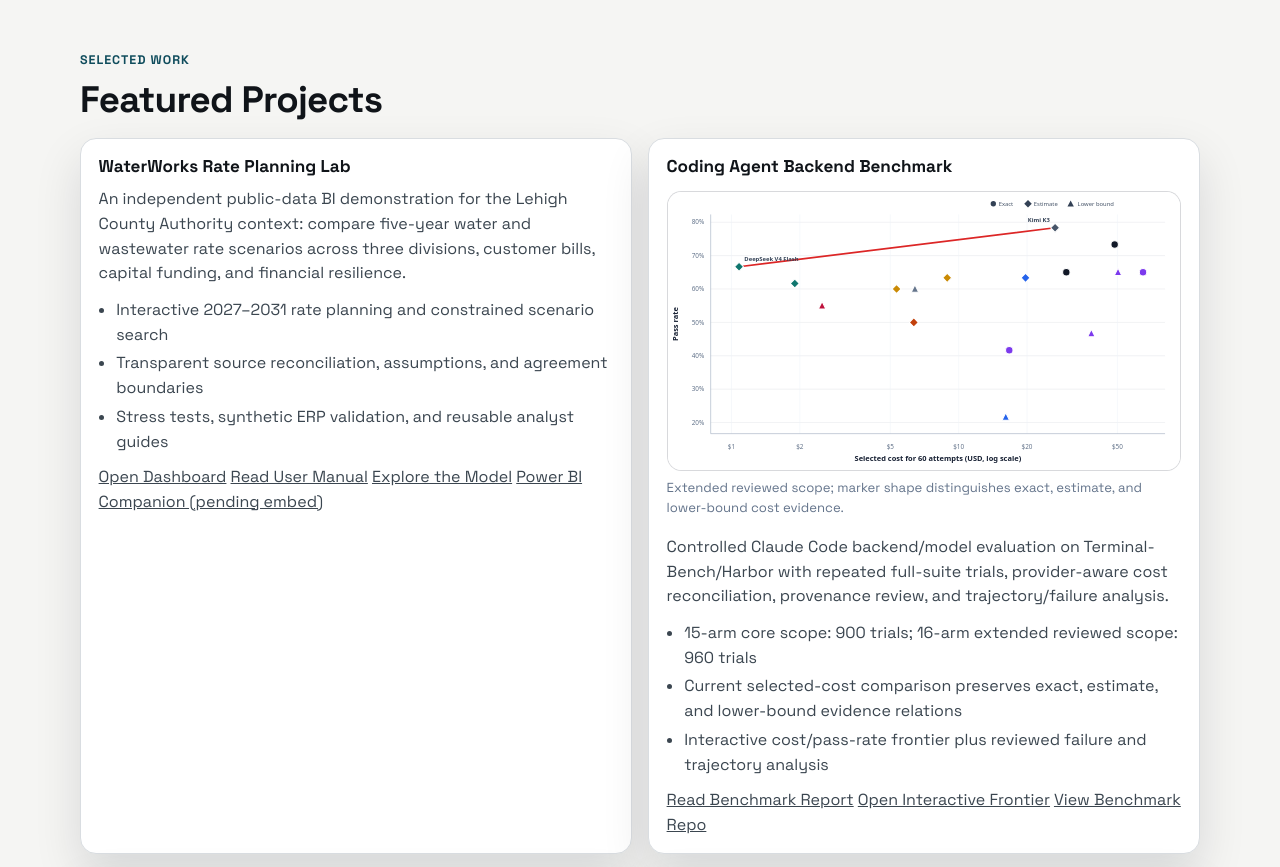
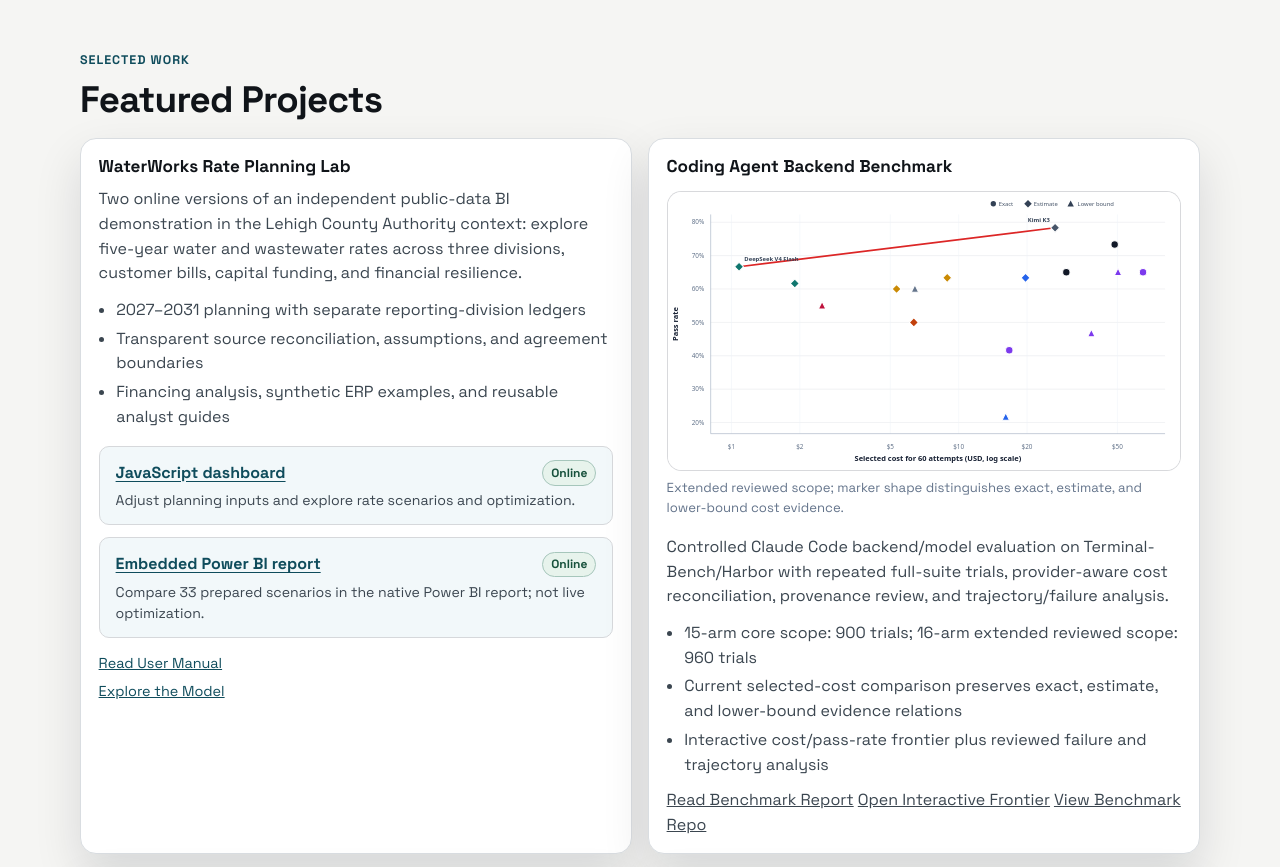
Before and after one commit to nwags/nwags.github.io, a plain HTML site: page index.html in a window 1280 px wide. Shown: the part 640-1507 px from the top of the page. Drawn offline with Linux system fonts and the light colour scheme.

Commit message:
Show both WaterWorks editions as online with separate stacked homepage links

```diff
--- a/index.html
+++ b/index.html
@@ -9,6 +9,66 @@
   <link rel="preconnect" href="https://fonts.gstatic.com" crossorigin />
   <link href="https://fonts.googleapis.com/css2?family=IBM+Plex+Serif:ital,wght@0,400;0,500;0,600;1,400&family=Space+Grotesk:wght@400;500;700&display=swap" rel="stylesheet" />
   <link rel="stylesheet" href="personal.css" />
+  <style>
+    /* Homepage-only WaterWorks links; the two dashboards remain independent. */
+    .waterworks-editions {
+      display: grid;
+      grid-template-columns: minmax(0, 1fr);
+      gap: 0.75rem;
+      margin-top: 1rem;
+    }
+    .waterworks-edition {
+      display: block;
+      padding: 0.85rem 1rem;
+      border: 1px solid var(--line);
+      border-radius: 10px;
+      color: var(--accent);
+      background: #f2f8fa;
+      text-decoration: none;
+    }
+    .waterworks-edition:hover,
+    .waterworks-edition:focus-visible {
+      border-color: var(--accent);
+      background: #e8f2f5;
+    }
+    .waterworks-edition-title {
+      display: flex;
+      align-items: center;
+      justify-content: space-between;
+      flex-wrap: wrap;
+      gap: 0.35rem 0.75rem;
+      font-weight: 700;
+    }
+    .waterworks-edition-label {
+      text-decoration: underline;
+      text-underline-offset: 3px;
+    }
+    .waterworks-online {
+      padding: 0.15rem 0.5rem;
+      border: 1px solid #a6c6bb;
+      border-radius: 999px;
+      color: #17513c;
+      background: #e7f3ec;
+      font-size: 0.75rem;
+      font-weight: 600;
+    }
+    .waterworks-edition-description {
+      display: block;
+      margin-top: 0.3rem;
+      color: var(--ink-soft);
+      font-size: 0.88rem;
+      line-height: 1.45;
+    }
+    .project-card .waterworks-docs {
+      display: flex;
+      flex-direction: column;
+      align-items: flex-start;
+      gap: 0.35rem;
+      margin-top: 0.9rem;
+      color: var(--accent);
+      font-size: 0.9rem;
+    }
+  </style>
 </head>
 <body class="personal-site">
   <a class="skip-link" href="#main">Skip to content</a>
@@ -69,22 +129,30 @@
         </div>
         <div class="project-grid">
 
-          <article class="project-card">
+          <article class="project-card project-card-waterworks">
             <h3>WaterWorks Rate Planning Lab</h3>
             <p>
-              An independent public-data BI demonstration for the Lehigh County Authority context:
-              compare five-year water and wastewater rate scenarios across three divisions, customer bills, capital funding, and financial resilience.
+              Two online versions of an independent public-data BI demonstration in the Lehigh County Authority context:
+              explore five-year water and wastewater rates across three divisions, customer bills, capital funding, and financial resilience.
             </p>
             <ul>
-              <li>Interactive 2027–2031 rate planning and constrained scenario search</li>
+              <li>2027–2031 planning with separate reporting-division ledgers</li>
               <li>Transparent source reconciliation, assumptions, and agreement boundaries</li>
-              <li>Stress tests, synthetic ERP validation, and reusable analyst guides</li>
+              <li>Financing analysis, synthetic ERP examples, and reusable analyst guides</li>
             </ul>
-            <p class="project-links">
-              <a href="lca-waterworks/">Open Dashboard</a>
+            <div class="waterworks-editions" role="group" aria-label="WaterWorks dashboards, both online">
+              <a class="waterworks-edition" href="lca-waterworks/">
+                <span class="waterworks-edition-title"><span class="waterworks-edition-label">JavaScript dashboard</span><span class="waterworks-online">Online</span></span>
+                <span class="waterworks-edition-description">Adjust planning inputs and explore rate scenarios and optimization.</span>
+              </a>
+              <a class="waterworks-edition" href="lca-waterworks-powerbi/">
+                <span class="waterworks-edition-title"><span class="waterworks-edition-label">Embedded Power BI report</span><span class="waterworks-online">Online</span></span>
+                <span class="waterworks-edition-description">Compare 33 prepared scenarios in the native Power BI report; not live optimization.</span>
+              </a>
+            </div>
+            <p class="project-links waterworks-docs">
               <a href="lca-waterworks/guide.html">Read User Manual</a>
               <a href="lca-waterworks/model.html">Explore the Model</a>
-              <a href="lca-waterworks-powerbi/">Power BI Companion (pending embed)</a>
             </p>
           </article>
 
```
